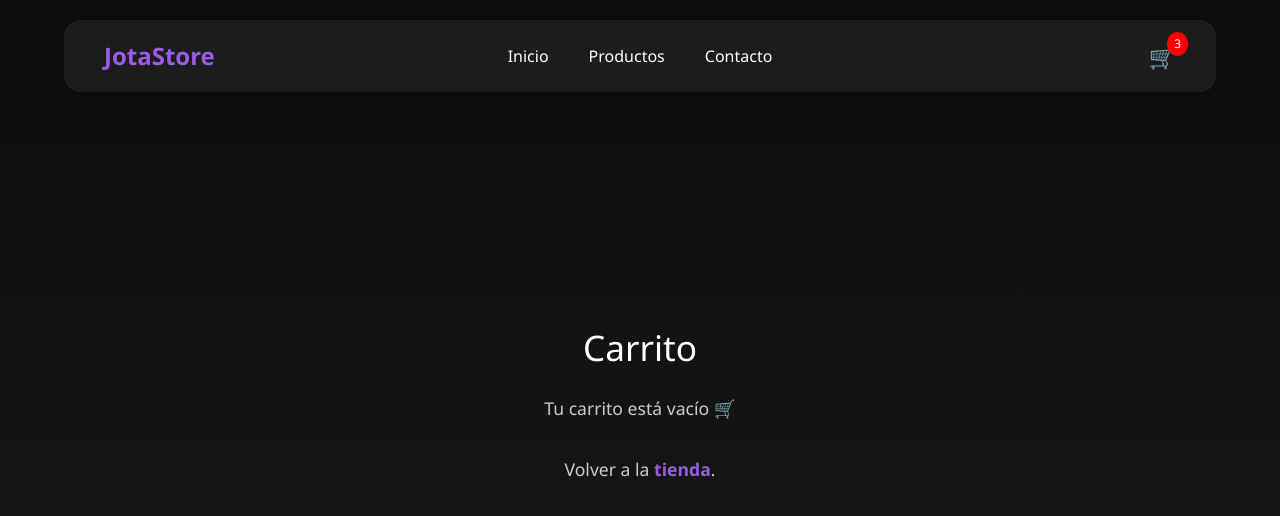
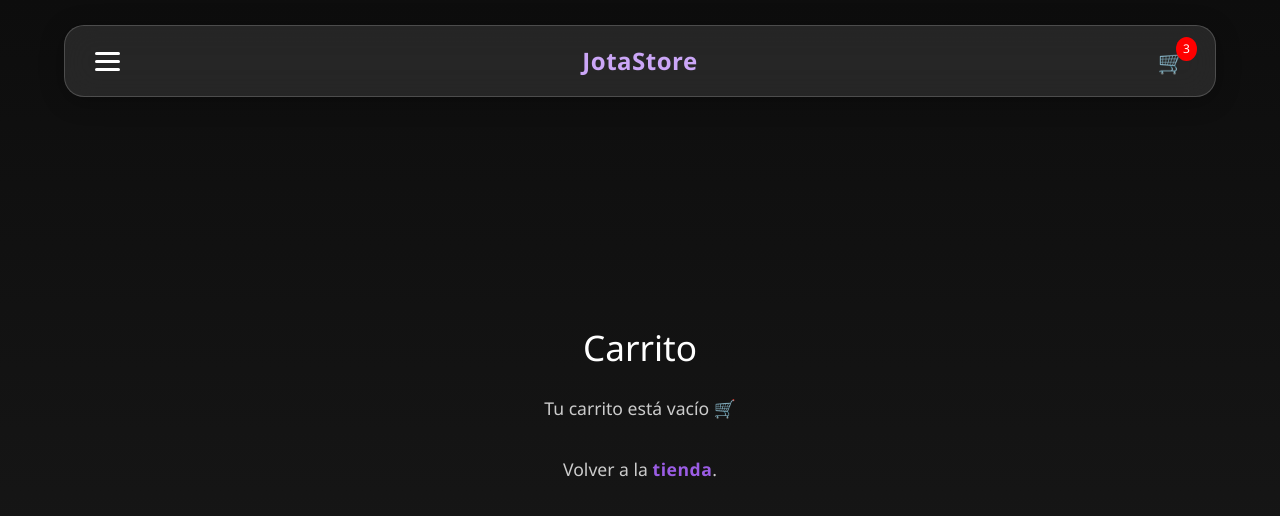
Before and after one commit to juanmasemper/JotaStore, a React (Vite) app: page /cart in a window 1280 px wide. Shown: the top 516 px of the page. Built offline with nearby package versions, Linux system fonts and the light colour scheme.

Commit message:
Feat: Cambios del css de la paginas

```diff
--- a/src/components/ItemListContainer.css
+++ b/src/components/ItemListContainer.css
@@ -1,5 +1,5 @@
 .item-list-container {
-  position: fixed;             /* centra respecto al viewport */
+  position: fixed;
   top: 50%;
   left: 50%;
   transform: translate(-50%, -50%);
@@ -9,6 +9,21 @@
   justify-content: center;
   text-align: center;
   width: 100%;
+  height: auto;
+  padding: 0 20px;
+  opacity: 0;
+  animation: fadeIn 0.8s ease-in forwards;
+}
+
+@keyframes fadeIn {
+  from {
+    opacity: 0;
+    transform: translate(-50%, -45%);
+  }
+  to {
+    opacity: 1;
+    transform: translate(-50%, -50%);
+  }
 }
 
 .item-list-container h1 {
@@ -27,3 +42,24 @@
   color: #ccc;
   font-size: 1.1rem;
 }
+
+/* --- 🔹 Responsividad --- */
+@media (max-width: 768px) {
+  .item-list-container h1 {
+    font-size: 1.8rem;
+  }
+
+  .item-list-container p {
+    font-size: 1rem;
+  }
+}
+
+@media (max-width: 480px) {
+  .item-list-container h1 {
+    font-size: 1.5rem;
+  }
+
+  .item-list-container p {
+    font-size: 0.95rem;
+  }
+}
--- a/src/components/NavBar.css
+++ b/src/components/NavBar.css
@@ -1,63 +1,230 @@
+/* 🌫️ NAVBAR PRINCIPAL - Glass Style */
 .navbar {
   width: 90%;
-  margin: 20px auto 0 auto;           /* centrada y separada del borde superior */
-  background-color: rgba(31, 31, 31, 0.9);
-  border-radius: 16px;
-  padding: 15px 40px;
+  margin: 25px auto 0 auto;
+  background: rgba(255, 255, 255, 0.1);
+  border-radius: 20px;
+  border: 1px solid rgba(255, 255, 255, 0.18);
+  padding: 14px 30px;
   display: flex;
   align-items: center;
-  justify-content: space-between;     /* distribuye logo / links / carrito */
-  box-shadow: 0 4px 20px rgba(0, 0, 0, 0.3);
-  backdrop-filter: blur(6px);
+  justify-content: space-between;
+  backdrop-filter: blur(16px);
+  -webkit-backdrop-filter: blur(16px);
+  box-shadow: 0 4px 25px rgba(0, 0, 0, 0.3);
+  position: relative;
+  z-index: 100;
+  transition: all 0.3s ease;
 }
 
-/* Contenedor central que mantiene los links centrados */
-.navbar-center {
-  position: absolute;
-  left: 50%;
-  transform: translateX(-50%);        /* centra exactamente */
+/* 🩵 Hamburguesa a la izquierda */
+.navbar-left {
+  flex: 1;
   display: flex;
-  gap: 40px;                          /* separación entre enlaces */
+  justify-content: flex-start;
+  align-items: center;
 }
 
-/* Logo */
+/* 💜 Logo centrado */
+.navbar-center {
+  flex: 1;
+  display: flex;
+  justify-content: center;
+}
+
 .navbar-logo {
-  color: #9b5de5;
+  color: #cba6f7;
   font-weight: 700;
   font-size: 1.5rem;
   text-decoration: none;
-}
-
-/* Links */
-.nav-link {
-  color: #fff;
-  text-decoration: none;
-  font-weight: 500;
+  letter-spacing: 0.5px;
   transition: color 0.3s ease;
 }
 
-.nav-link:hover {
-  color: #9b5de5;
+.navbar-logo:hover {
+  color: #e2d3ff;
+  text-shadow: 0 0 10px #cba6f7;
 }
 
-/* Carrito */
+/* 🛒 Carrito a la derecha */
 .navbar-right {
+  flex: 1;
   display: flex;
+  justify-content: flex-end;
   align-items: center;
+  position: relative;
+  z-index: 200; /* siempre encima del overlay y del menú */
 }
 
-/* Responsive */
-@media (max-width: 768px) {
+/* 🍔 HAMBURGUESA */
+.hamburger {
+  display: flex;
+  flex-direction: column;
+  justify-content: center;
+  gap: 5px;
+  cursor: pointer;
+  z-index: 200;
+}
+
+.hamburger span {
+  width: 25px;
+  height: 3px;
+  background-color: #fff;
+  border-radius: 2px;
+  transition: all 0.3s ease;
+}
+
+/* ✖️ Animación hamburguesa */
+.hamburger.active span:nth-child(1) {
+  transform: rotate(45deg) translate(5px, 5px);
+}
+.hamburger.active span:nth-child(2) {
+  opacity: 0;
+}
+.hamburger.active span:nth-child(3) {
+  transform: rotate(-45deg) translate(6px, -6px);
+}
+
+/* 🌫️ OVERLAY */
+.overlay {
+  position: fixed;
+  inset: 0;
+  background: rgba(0, 0, 0, 0.5);
+  backdrop-filter: blur(12px);
+  opacity: 0;
+  pointer-events: none;
+  transition: opacity 0.3s ease;
+  z-index: 90;
+}
+
+.overlay.show {
+  opacity: 1;
+  pointer-events: auto;
+}
+
+/* 💎 MENÚ DESPLEGABLE GLASS */
+.menu-dropdown {
+  position: absolute;
+  top: calc(100% + 12px);
+  left: 50%;
+  transform: translateX(-50%) scaleY(0);
+  width: 85%;
+  max-width: 280px;
+  border-radius: 20px;
+  display: flex;
+  flex-direction: column;
+  align-items: center;
+  gap: 20px;
+  padding: 22px 16px;
+
+  /* 🌫️ Fondo glass translúcido */
+  background: rgba(255, 255, 255, 0.08);
+  border: 1px solid rgba(255, 255, 255, 0.2);
+  backdrop-filter: blur(18px);
+  -webkit-backdrop-filter: blur(18px);
+
+  /* 💜 Brillo violeta suave */
+  box-shadow:
+    0 8px 25px rgba(0, 0, 0, 0.35),
+    inset 0 0 15px rgba(255, 255, 255, 0.15),
+    0 0 25px rgba(203, 166, 247, 0.3);
+
+  transform-origin: top center;
+  opacity: 0;
+  transition: all 0.4s cubic-bezier(0.25, 1.25, 0.5, 1.1);
+  z-index: 150;
+}
+
+.menu-dropdown.open {
+  transform: translateX(-50%) scaleY(1);
+  opacity: 1;
+}
+
+/* 🌈 LINKS DEL MENÚ */
+.nav-link {
+  color: #ffffffcc;
+  text-decoration: none;
+  font-weight: 500;
+  letter-spacing: 0.5px;
+  transition: all 0.3s ease;
+  font-size: 1.1rem;
+}
+
+.nav-link:hover {
+  color: #cba6f7;
+  text-shadow: 0 0 10px #cba6f7, 0 0 20px #cba6f7;
+  transform: translateY(-2px);
+}
+
+/* 📱 RESPONSIVE */
+@media (max-width: 992px) {
   .navbar {
-    flex-direction: column;
-    height: auto;
-    padding: 20px;
+    padding: 12px 20px;
   }
 
-  .navbar-center {
-    position: static;
-    transform: none;
-    margin-top: 10px;
-    gap: 20px;
+  .navbar-logo {
+    font-size: 1.3rem;
+  }
+
+  .hamburger span {
+    width: 22px;
+  }
+
+  .menu-dropdown {
+    width: 90%;
   }
 }
+
+/* 💫 ANIMACIÓN SUAVE DE LOS LINKS */
+.menu-dropdown.open .nav-link {
+  opacity: 0;
+  transform: translateY(-10px);
+  animation: fadeSlide 0.5s ease forwards;
+}
+
+.menu-dropdown.open .nav-link:nth-child(1) {
+  animation-delay: 0.1s;
+}
+.menu-dropdown.open .nav-link:nth-child(2) {
+  animation-delay: 0.2s;
+}
+.menu-dropdown.open .nav-link:nth-child(3) {
+  animation-delay: 0.3s;
+}
+
+@keyframes fadeSlide {
+  from {
+    opacity: 0;
+    transform: translateY(-10px);
+  }
+  to {
+    opacity: 1;
+    transform: translateY(0);
+  }
+}
+
+/* 🛒 EFECTO DE REBOTE DEL CARRITO */
+.cart-icon {
+  cursor: pointer;
+  transition: transform 0.2s ease;
+}
+
+.cart-icon:active {
+  transform: scale(0.9);
+  animation: bounceCart 0.4s ease;
+}
+
+@keyframes bounceCart {
+  0% {
+    transform: scale(1);
+  }
+  30% {
+    transform: scale(1.2);
+  }
+  60% {
+    transform: scale(0.95);
+  }
+  100% {
+    transform: scale(1);
+  }
+}
--- a/src/components/NavBar.jsx
+++ b/src/components/NavBar.jsx
@@ -1,26 +1,70 @@
+import React, { useState } from 'react'
 import { Link } from 'react-router-dom'
 import CartWidget from './CartWidget'
 import './NavBar.css'
 
 function NavBar() {
+  const [menuOpen, setMenuOpen] = useState(false)
+
+  const toggleMenu = () => {
+    setMenuOpen(!menuOpen)
+  }
+
+  const closeMenu = () => {
+    setMenuOpen(false)
+  }
+
   return (
+    <>
+      {/* 🌫️ NAVBAR PRINCIPAL */}
       <nav className="navbar">
+        {/* 🍔 Hamburguesa a la izquierda */}
         <div className="navbar-left">
-        <Link to="/" className="navbar-logo">JotaStore</Link>
+          <div
+            className={`hamburger ${menuOpen ? 'active' : ''}`}
+            onClick={toggleMenu}
+            aria-label="Abrir menú"
+          >
+            <span></span>
+            <span></span>
+            <span></span>
+          </div>
         </div>
 
+        {/* 💜 Logo centrado */}
         <div className="navbar-center">
-        <Link to="/" className="nav-link">Inicio</Link>
-        <Link to="/productos" className="nav-link">Productos</Link>
-        <Link to="/contacto" className="nav-link">Contacto</Link>
+          <Link to="/" className="navbar-logo" onClick={closeMenu}>
+            JotaStore
+          </Link>
         </div>
 
+        {/* 🛒 Carrito a la derecha */}
         <div className="navbar-right">
-        <Link to="/cart">
+          <Link to="/cart" onClick={closeMenu}>
             <CartWidget />
           </Link>
         </div>
+
+        {/* 🌈 Menú glass desplegable */}
+        <div className={`menu-dropdown ${menuOpen ? 'open' : ''}`}>
+          <Link to="/" className="nav-link" onClick={closeMenu}>
+            Inicio
+          </Link>
+          <Link to="/productos" className="nav-link" onClick={closeMenu}>
+            Productos
+          </Link>
+          <Link to="/contacto" className="nav-link" onClick={closeMenu}>
+            Contacto
+          </Link>
+        </div>
       </nav>
+
+      {/* 🌫️ Overlay con control de eventos */}
+      <div
+        className={`overlay ${menuOpen ? 'show' : ''}`}
+        onClick={closeMenu}
+      ></div>
+    </>
   )
 }
 
--- a/src/index.css
+++ b/src/index.css
@@ -34,7 +34,7 @@ h1 {
   line-height: 1.1;
 }
 
-/* Botones base (por si usás más adelante) */
+/* Botones base */
 button {
   border-radius: 8px;
   border: 1px solid transparent;
@@ -54,7 +54,7 @@ button:focus-visible {
   outline: 4px auto -webkit-focus-ring-color;
 }
 
-/* Versión clara (opcional) */
+/* Versión clara (lo voy a implementar más adelante) */
 @media (prefers-color-scheme: light) {
   :root {
     color: #213547;
--- a/src/layout.css
+++ b/src/layout.css
@@ -14,5 +14,5 @@ body { margin: 0; }
   padding: 24px;
 }
 
-/* Opcional: fija la altura de la NavBar para que el cálculo sea estable */
+/* Se fija la altura de la NavBar para que el cálculo sea estable */
 .navbar { height: var(--navbar-h); }
--- a/src/main.jsx
+++ b/src/main.jsx
@@ -1,4 +1,3 @@
-import React from 'react'
 import ReactDOM from 'react-dom/client'
 import { BrowserRouter } from 'react-router-dom'
 import App from './App'
--- a/src/pages/pages.css
+++ b/src/pages/pages.css
@@ -1,5 +1,5 @@
 .page {
-  position: fixed;             /* centrado absoluto, igual que el Home */
+  position: fixed;
   top: 50%;
   left: 50%;
   transform: translate(-50%, -50%);
@@ -10,6 +10,20 @@
   text-align: center;
   width: 100%;
   height: auto;
+  padding: 0 20px;
+  opacity: 0;
+  animation: fadeIn 0.8s ease-in forwards;
+}
+
+@keyframes fadeIn {
+  from {
+    opacity: 0;
+    transform: translate(-50%, -45%);
+  }
+  to {
+    opacity: 1;
+    transform: translate(-50%, -50%);
+  }
 }
 
 .page h1 {
@@ -24,7 +38,23 @@
   font-size: 1.1rem;
 }
 
-.store-name {
-  color: #9b5de5;
-  font-weight: 700;
+/* Responsive */
+@media (max-width: 768px) {
+  .page h1 {
+    font-size: 1.8rem;
+  }
+
+  .page p {
+    font-size: 1rem;
+  }
 }
+
+@media (max-width: 480px) {
+  .page h1 {
+    font-size: 1.5rem;
+  }
+
+  .page p {
+    font-size: 0.95rem;
+  }
+}
```
Lines whose indentation alone changed are shown as unchanged.
